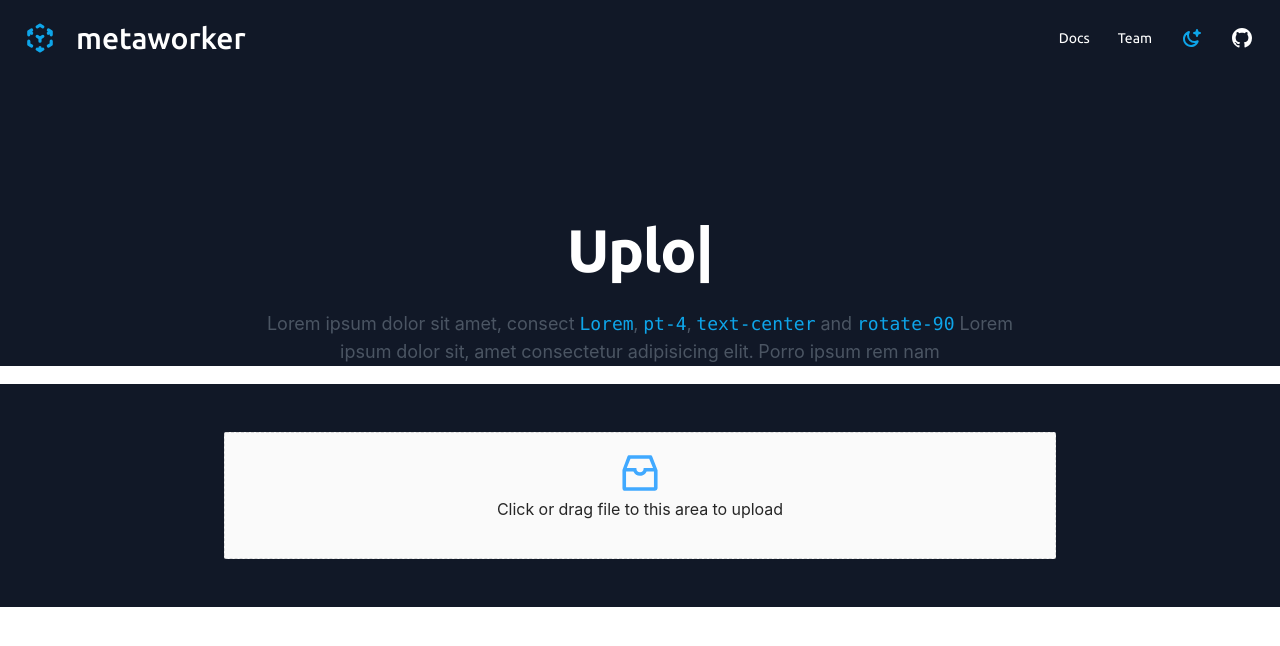
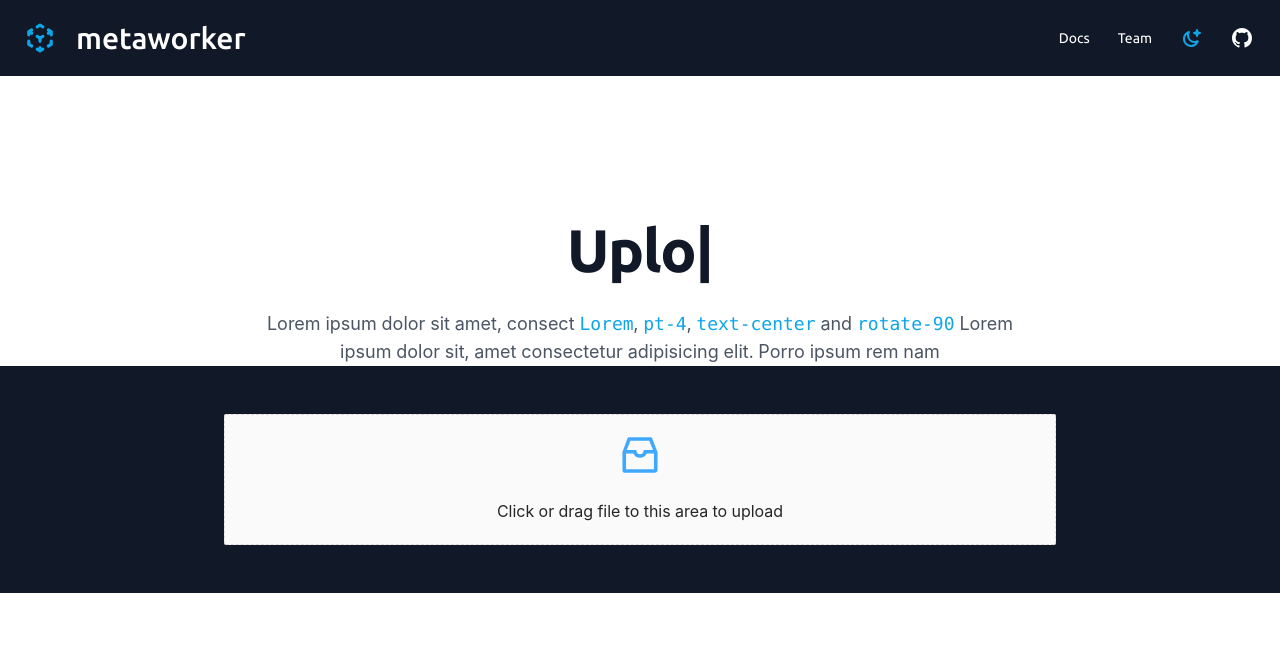
Before and after one commit to Samtaylek17/metaworker, a React (Create React App) app: page / in a window 1280 px wide. Shown: the top 646 px of the page. Built offline with nearby package versions, Linux system fonts and the light colour scheme.

Commit message:
wired up redux store for files conversion

```diff
--- a/package.json
+++ b/package.json
@@ -4,6 +4,7 @@
   "private": true,
   "dependencies": {
     "@ant-design/icons": "^4.7.0",
+    "@reduxjs/toolkit": "^1.7.1",
     "@testing-library/jest-dom": "^5.14.1",
     "@testing-library/react": "^12.0.0",
     "@testing-library/user-event": "^13.2.1",
@@ -13,12 +14,15 @@
     "@types/react-dom": "^17.0.9",
     "antd": "^4.18.2",
     "autoprefixer": "^10.4.2",
+    "axios": "^0.24.0",
     "postcss": "^8.4.5",
     "react": "^17.0.2",
     "react-dom": "^17.0.2",
     "react-router-dom": "^6.2.1",
     "react-scripts": "5.0.0",
     "react-typed": "^1.2.0",
+    "redux-persist": "^6.0.0",
+    "redux-persist-transform-filter": "^0.0.20",
     "tailwindcss": "^3.0.12",
     "typescript": "^4.4.2",
     "web-vitals": "^2.1.0"
--- /dev/null
+++ b/src/api/api.ts
@@ -0,0 +1,10 @@
+import axios from 'axios';
+
+const api = axios.create({
+  baseURL: process.env.REACT_APP_API_URL,
+  headers: {
+    'Content-Type': 'application/json',
+  },
+});
+
+export default api;
--- /dev/null
+++ b/src/api/endpoints.ts
@@ -0,0 +1,16 @@
+import api from './api';
+
+export async function convertFile({ url }: { url: string }) {
+  const apiUrl = `${process.env.REACT_APP_API_URL}/convert`;
+  return api.post(apiUrl, { url, type: 'meta' });
+}
+
+export async function fetchFile({ fileId }: { fileId: string }) {
+  const url = `${process.env.REACT_APP_API}/fetch/${fileId}`;
+  return api.get(url);
+}
+
+export async function getAllFiles() {
+  const url = `${process.env.REACT_APP_API}/total`;
+  return api.get(url);
+}
--- /dev/null
+++ b/src/app/rootReducer.ts
@@ -0,0 +1,8 @@
+import { combineReducers } from '@reduxjs/toolkit';
+// import fileSlice from '../slices/fileSlice';
+
+const rootReducer = combineReducers({});
+
+export default rootReducer;
+
+export type RootState = ReturnType<typeof rootReducer>;
--- /dev/null
+++ b/src/app/store.ts
@@ -0,0 +1,41 @@
+import { configureStore } from '@reduxjs/toolkit';
+import {
+  persistStore,
+  persistReducer,
+  FLUSH,
+  REHYDRATE,
+  PAUSE,
+  PERSIST,
+  PURGE,
+  REGISTER,
+} from 'redux-persist';
+import storage from 'redux-persist/lib/storage';
+import { createBlacklistFilter } from 'redux-persist-transform-filter';
+import rootReducer from './rootReducer';
+
+const saveSubsetBlacklistFilter = createBlacklistFilter('user', ['isLoading', 'error']);
+
+const persistConfig = { key: 'root', storage, transforms: [saveSubsetBlacklistFilter] };
+
+const persistedReducer = persistReducer(persistConfig, rootReducer);
+
+const store = configureStore({
+  reducer: persistedReducer,
+  middleware: (getDefaultMiddleware) =>
+    getDefaultMiddleware({
+      serializableCheck: {
+        ignoredActions: [FLUSH, REHYDRATE, PAUSE, PERSIST, PURGE, REGISTER],
+      },
+    }),
+});
+
+if (process.env.NODE_ENV === 'development' && (module as any).hot) {
+  (module as any).hot.accept('./rootReducer', () => {
+    // eslint-disable-next-line global-require
+    const newRootReducer = require('./rootReducer').default;
+    store.replaceReducer(persistReducer(persistConfig, newRootReducer));
+  });
+}
+
+export const persistor = persistStore(store);
+export default store;
--- a/src/components/Header/index.tsx
+++ b/src/components/Header/index.tsx
@@ -1,6 +1,6 @@
-import React, { useState } from 'react';
+import React, { FC, useState } from 'react';
 
-const Header = () => {
+const Header: FC = () => {
   const [toggleButton, setToggleButton] = useState(false);
 
   return (
--- /dev/null
+++ b/src/components/Hero/index.tsx
@@ -0,0 +1,30 @@
+import React, { FC } from 'react';
+import Typed from 'react-typed';
+
+const Hero: FC = () => (
+  <section className="dark:bg-gray-900 bg-white pt-12">
+    <div className="max-w-5xl mx-auto mt-24">
+      <h1 className=" dark:text-white font-ubuntu font-extrabold text-4xl sm:text-5xl lg:text-6xl tracking-tight text-center text-gray-900">
+        <Typed
+          typeSpeed={40}
+          backSpeed={50}
+          loop
+          strings={[
+            'Upload your files and get report in seconds',
+            'Lorem ipsum dolor sit amet consectetur adipisicing elit.',
+          ]}
+        />
+      </h1>
+      <p className="mt-6 text-lg text-gray-600 mb-0 text-center max-w-3xl mx-auto dark:text-gray-400">
+        Lorem ipsum dolor sit amet, consect{' '}
+        <code className="font-mono font-medium text-sky-500 dark:text-sky-400">Lorem</code>,{' '}
+        <code className="font-mono font-medium text-sky-500 dark:text-sky-400">pt-4</code>,{' '}
+        <code className="font-mono font-medium text-sky-500 dark:text-sky-400">text-center</code>{' '}
+        and <code className="font-mono font-medium text-sky-500 dark:text-sky-400">rotate-90</code>{' '}
+        Lorem ipsum dolor sit, amet consectetur adipisicing elit. Porro ipsum rem nam
+      </p>
+    </div>
+  </section>
+);
+
+export default Hero;
--- /dev/null
+++ b/src/components/Uploader/index.tsx
@@ -0,0 +1,53 @@
+import React, { FC, MouseEvent } from 'react';
+import { Upload, message } from 'antd';
+import { InboxOutlined } from '@ant-design/icons';
+
+const Uploader: FC = () => {
+  const { Dragger } = Upload;
+
+  const props = {
+    name: 'file',
+    multiple: true,
+    action: 'https://file.io',
+    onChange(info: any) {
+      const { status } = info.file;
+      if (status !== 'uploading') {
+        console.log(info.file, info.fileList);
+      }
+
+      if (status === 'done') {
+        message.success(`${info.file.name} file uploaded successfully`);
+      } else if (status === 'error') {
+        message.error(`${info.file.name} file upload failed.`);
+      }
+    },
+    onDrop(e: any) {
+      console.log('Dropped files', e.dataTransfer.files);
+    },
+  };
+
+  const { name, multiple, action, onChange, onDrop } = props;
+
+  return (
+    <section className="bg-gray-900 py-12">
+      <div className="max-w-4xl mx-auto">
+        <div className="container px-8">
+          <Dragger
+            name={name}
+            multiple={multiple}
+            action={action}
+            onChange={onChange}
+            onDrop={onDrop}
+          >
+            <p className="ant-upload-drag-icon">
+              <InboxOutlined />
+            </p>
+            <p className="ant-upload-text">Click or drag file to this area to upload</p>
+          </Dragger>
+        </div>
+      </div>
+    </section>
+  );
+};
+
+export default Uploader;
--- a/src/pages/Home/index.tsx
+++ b/src/pages/Home/index.tsx
@@ -1,68 +1,15 @@
 import React from 'react';
-import { Upload, message } from 'antd';
-import { InboxOutlined } from '@ant-design/icons';
-import Typed from 'react-typed';
+
 import Header from '../../components/Header';
+import Hero from '../../components/Hero';
+import Uploader from '../../components/Uploader';
 
-const Home = () => {
-  const { Dragger } = Upload;
-  return (
-    <>
-      <Header />
-      <section className="dark:bg-gray-900 bg-gray-900 pt-12">
-        <div className="max-w-5xl mx-auto mt-24">
-          <h1 className=" dark:text-gray-900 font-ubuntu font-extrabold text-4xl sm:text-5xl lg:text-6xl tracking-tight text-center text-white">
-            <Typed
-              typeSpeed={40}
-              backSpeed={50}
-              loop
-              strings={[
-                'Upload your files and get report in seconds',
-                'Lorem ipsum dolor sit amet consectetur adipisicing elit.',
-              ]}
-            />
-          </h1>
-          <p className="mt-6 text-lg text-gray-600 pb-0 text-center max-w-3xl mx-auto dark:text-gray-400">
-            Lorem ipsum dolor sit amet, consect{' '}
-            <code className="font-mono font-medium text-sky-500 dark:text-sky-400">Lorem</code>,{' '}
-            <code className="font-mono font-medium text-sky-500 dark:text-sky-400">pt-4</code>,{' '}
-            <code className="font-mono font-medium text-sky-500 dark:text-sky-400">
-              text-center
-            </code>{' '}
-            and{' '}
-            <code className="font-mono font-medium text-sky-500 dark:text-sky-400">rotate-90</code>{' '}
-            Lorem ipsum dolor sit, amet consectetur adipisicing elit. Porro ipsum rem nam
-          </p>
-        </div>
-      </section>
-      <section className="bg-gray-900 py-12">
-        <div className="max-w-4xl mx-auto">
-          <div className="container px-8">
-            <Dragger>
-              <p className="ant-upload-drag-icon">
-                <InboxOutlined />
-                {/* <svg
-                xmlns="http://www.w3.org/2000/svg"
-                className="h-6 w-6"
-                fill="none"
-                viewBox="0 0 24 24"
-                stroke="currentColor"
-              >
-                <path
-                  strokeLinecap="round"
-                  strokeLinejoin="round"
-                  strokeWidth={2}
-                  d="M5 19a2 2 0 01-2-2V7a2 2 0 012-2h4l2 2h4a2 2 0 012 2v1M5 19h14a2 2 0 002-2v-5a2 2 0 00-2-2H9a2 2 0 00-2 2v5a2 2 0 01-2 2z"
-                />
-              </svg> */}
-                <p className="ant-upload-text">Click or drag file to this area to upload</p>
-              </p>
-            </Dragger>
-          </div>
-        </div>
-      </section>
-    </>
-  );
-};
+const Home = () => (
+  <main className="h-screen dark:bg-gray-900 bg-white">
+    <Header />
+    <Hero />
+    <Uploader />
+  </main>
+);
 
 export default Home;
--- /dev/null
+++ b/src/slice/fileSlice.ts
@@ -0,0 +1,85 @@
+import { createSlice } from '@reduxjs/toolkit';
+
+import { convertFile, fetchFile, getAllFiles } from '../api/endpoints';
+
+interface FileInitialState {
+  currentFile: Record<string, unknown> | null;
+  fileList: Record<string, any>[];
+  isLoading: boolean;
+  error: Record<string, unknown> | null;
+}
+
+const fileInitialState = {
+  currentFile: null,
+  fileList: [],
+  isLoading: false,
+  error: null,
+};
+
+function startLoading(state: FileInitialState) {
+  state.isLoading = true;
+}
+
+function loadingFailed(
+  state: FileInitialState,
+  action: { payload: Record<string, unknown> | null }
+) {
+  state.isLoading = false;
+  state.error = action.payload;
+}
+
+const files = createSlice({
+  name: 'files',
+  initialState: fileInitialState,
+  reducers: {
+    getFileStart: startLoading,
+    getFilesStart: startLoading,
+    getFileSuccess(state, { payload }) {
+      state.currentFile = payload;
+      state.isLoading = false;
+      state.error = null;
+    },
+    getFilesSuccess(state: FileInitialState, { payload }) {
+      state.fileList = payload;
+      state.isLoading = false;
+      state.error = null;
+    },
+    getFileFailure: loadingFailed,
+    getFilesFailure: loadingFailed,
+    convertFileStart: startLoading,
+    convertFileSuccess(state: FileInitialState, action) {
+      state.fileList.unshift(action.payload.data.file);
+      state.currentFile = action.payload.data.file;
+      state.isLoading = false;
+      state.error = null;
+    },
+    convertFileFailure: loadingFailed,
+  },
+});
+
+export const {
+  getFileStart,
+  getFilesStart,
+  getFileSuccess,
+  getFilesSuccess,
+  getFileFailure,
+  getFilesFailure,
+  convertFileStart,
+  convertFileSuccess,
+  convertFileFailure,
+} = files.actions;
+
+export default files.reducer;
+
+interface IAction {
+  type: string;
+  payload?: Record<string, unknown> | null;
+}
+
+export const addFile = (url: string) => async (dispatch: (arg: IAction) => void) => {
+  try {
+    dispatch(convertFileStart());
+  } catch (err: any) {
+    dispatch(convertFileFailure(err.toString()));
+  }
+};
```
Also changed, not shown: .eslintrc.json, 2 other files (tests, documents, lock files or other folders).
